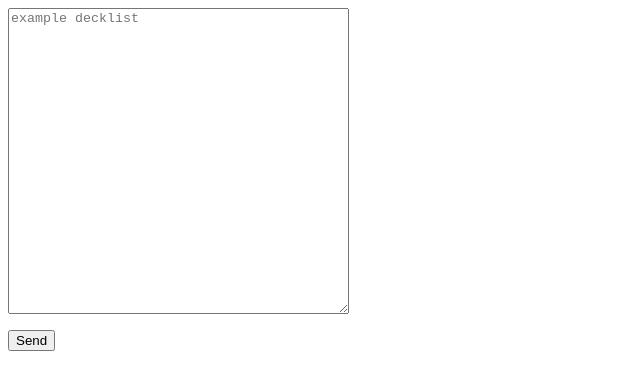
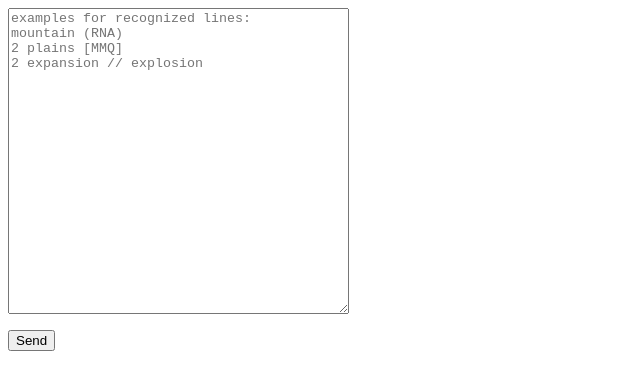
Before and after one commit to rimathia/magichawk, a plain HTML site: page static/index.html in a window 1280 px wide. Shown: the whole page, without its empty margins (0-640 px from the left). Drawn offline with Linux system fonts and the light colour scheme.

Commit message:
update minor version number, more useful examples for recognized decklist entries

```diff
--- a/static/index.html
+++ b/static/index.html
@@ -1,6 +1,9 @@
 <form action="/decklist" method="GET">
     <p>
-        <textarea name="text" id="decklistid" placeholder="example decklist" rows="20" cols="40"></textarea>
+        <textarea name="text" id="decklistid" placeholder="examples for recognized lines:
+mountain (RNA)
+2 plains [MMQ]
+2 expansion // explosion" rows="20" cols="40"></textarea>
     </p>
     <button>Send</button>
 </form>
```
Also changed, not shown: 1 other file.
